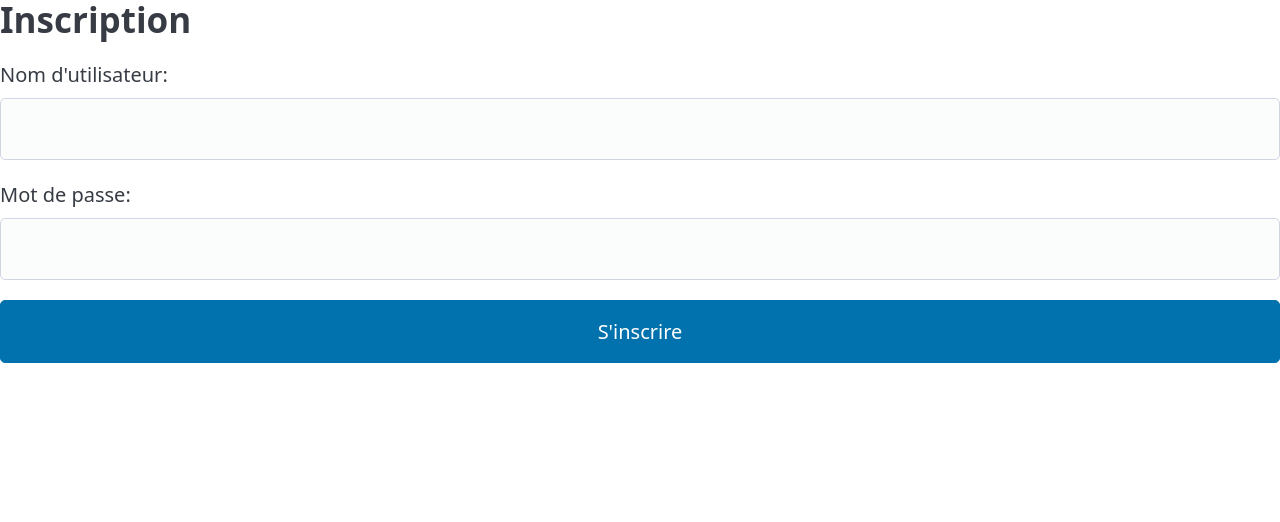
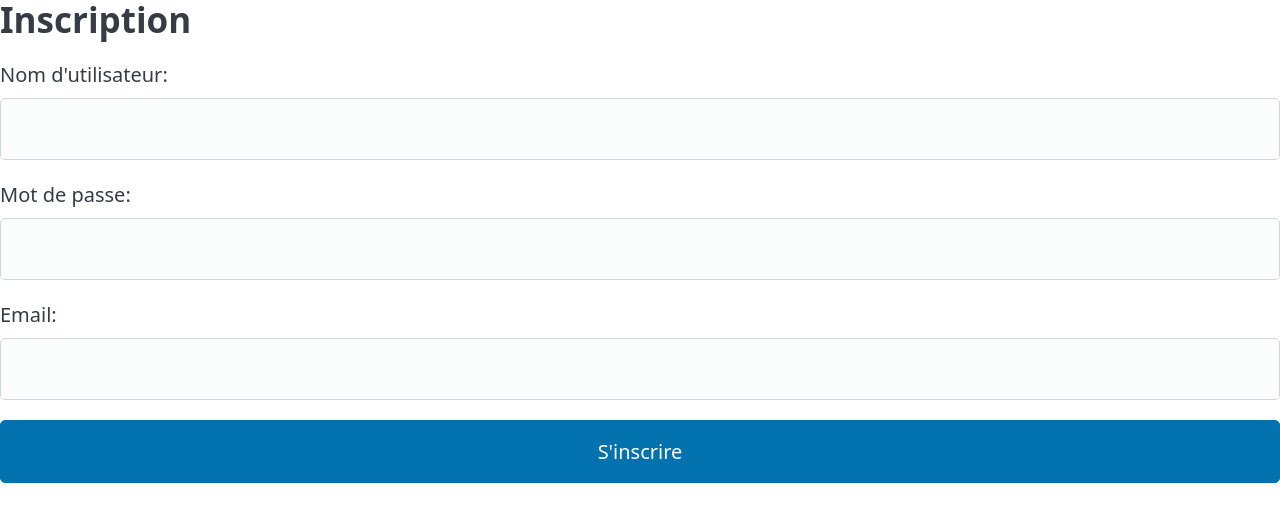
Before and after one commit to Marvin709/tdd_project, a PHP site: page /register.php in a window 1280 px wide. Shown: the top 522 px of the page. Run offline with PHP 8.4, Linux system fonts and the light colour scheme; some libraries are stand-ins or nearby versions.

Commit message:
Ajout du champ email dans le formulaire d'inscription

```diff
--- a/register.php
+++ b/register.php
@@ -4,15 +4,17 @@ include("config.php");
 include("registration.php");
 $message = '';
 
-    if (isset($_POST['username']) && isset($_POST['password'])) {
+    if (isset($_POST['username']) && isset($_POST['password']) && isset($_POST['email'])) {
         $username = $_POST['username'];
         $password = $_POST['password'];
+        $email = $_POST['email'];
 
-        $registration = new registration($pdo);
 
-        if ($registration->registerUser($username, $password)) {
+        $registration = new Registration($pdo);
+
+        if ($registration->registerUser($username, $password, $email)) {
             $message = 'Inscription réussie!';
-           // header('Location: login.php');
+            header('Location: login.php');
             exit();
         } else {
             $message = 'Erreur lors de l\'inscription.';
@@ -42,12 +44,11 @@ $message = '';
             <label for="username">Nom d'utilisateur:</label>
             <input type="text" id="username" name="username">
 
-
-
             <label for="password">Mot de passe:</label>
             <input type="password" id="password" name="password">
 
-
+            <label for="email">Email:</label>
+            <input type="email" id="email" name="email">
 
             <input type="submit" value="S'inscrire">
 
--- a/registration.php
+++ b/registration.php
@@ -7,18 +7,20 @@ class Registration
     public function __construct(PDO $pdo)
     {
         $this->pdo = $pdo;
+        $this->pdo->setAttribute(PDO::ATTR_ERRMODE, PDO::ERRMODE_EXCEPTION);
     }
 
-    public function registerUser(string $username, string $password): bool
+    public function registerUser(string $username, string $password, string $email): bool
     {
-        $password = password_hash($_POST['password'], PASSWORD_DEFAULT);
+        $hashedPassword = password_hash($password, PASSWORD_DEFAULT);
 
-        $sql = "INSERT INTO utilisateurs (nom_d_utilisateur, mot_de_passe) VALUES (:nom_d_utilisateur, :mot_de_passe)";
+        $sql = "INSERT INTO utilisateurs (nom_d_utilisateur, mot_de_passe, email) VALUES (:nom_d_utilisateur, :mot_de_passe, :email)";
         $stmt = $this->pdo->prepare($sql);
 
         return $stmt->execute([
             'nom_d_utilisateur' => $username,
-            'mot_de_passe' => $hashedPassword
+            'mot_de_passe' => $hashedPassword,
+            'email' => $email
         ]);
     }
 }
```
